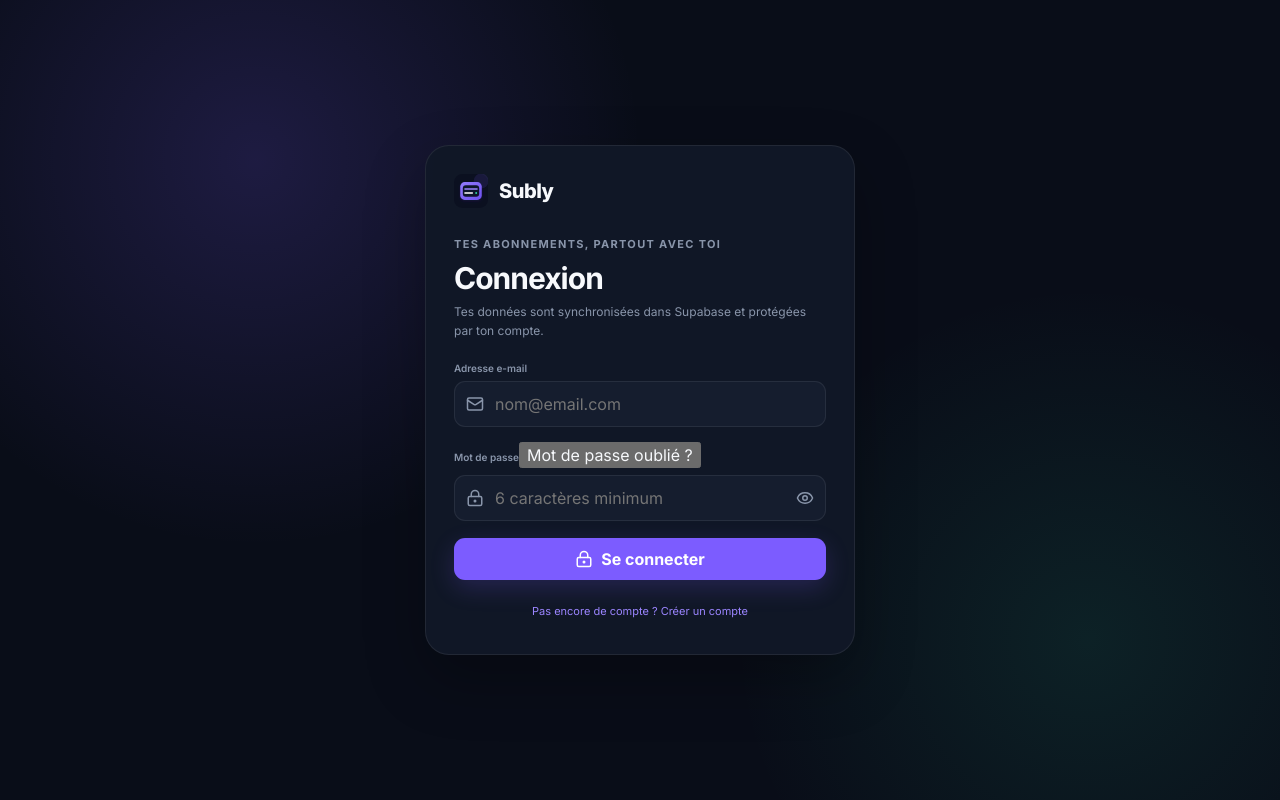
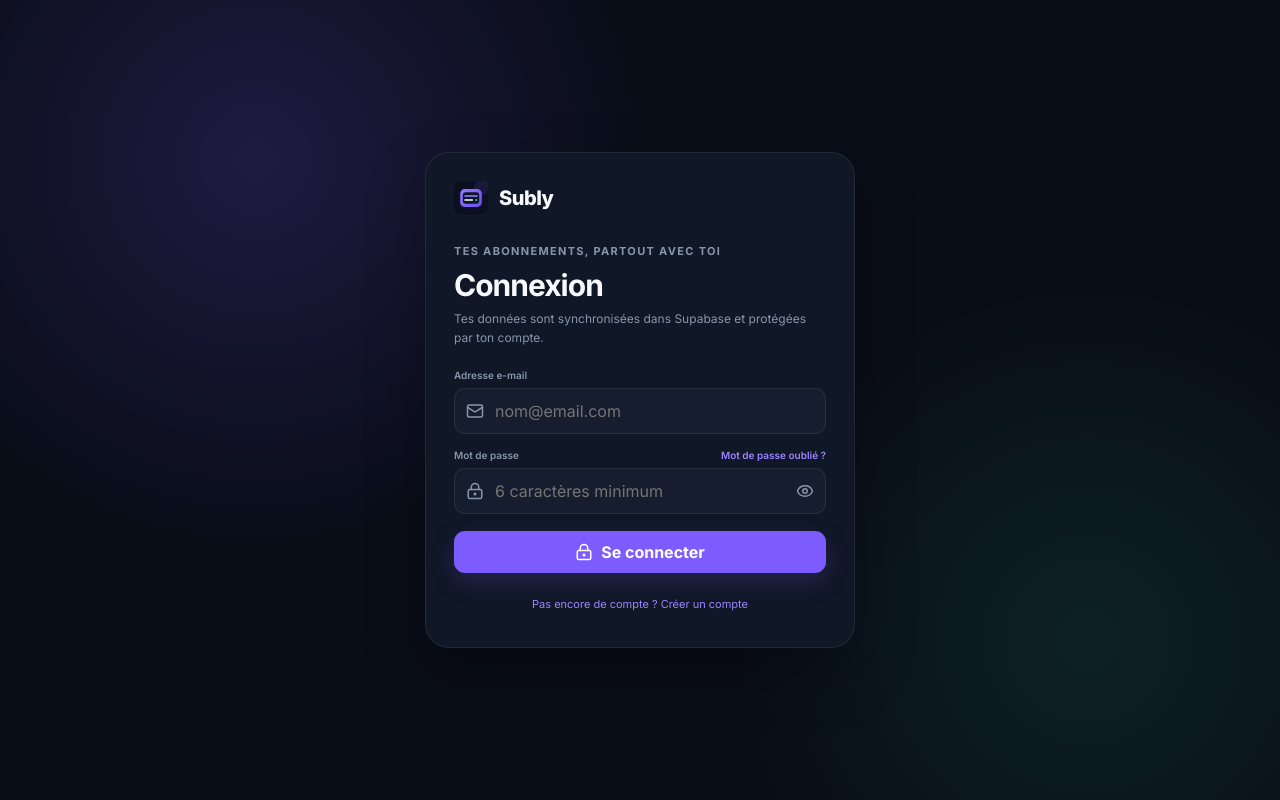
Before and after one commit to brahmiamine/abonnement, a React (Vite) app: page / in a window 1280 px wide. Built offline with nearby package versions, Linux system fonts and the light colour scheme.

Commit message:
style: add forgot password link

```diff
--- a/src/styles.css
+++ b/src/styles.css
@@ -395,3 +395,21 @@ input, select, textarea { color: var(--text); }
   outline: 2px solid var(--accent);
   outline-offset: 1px;
 }
+
+
+.field-label-row {
+  display: flex;
+  align-items: center;
+  justify-content: space-between;
+  gap: 12px;
+}
+.forgot-link {
+  border: 0;
+  background: transparent;
+  color: var(--accent-2);
+  padding: 0;
+  font-size: 10px;
+  font-weight: 600;
+  cursor: pointer;
+}
+.forgot-link:hover { text-decoration: underline; }
```
